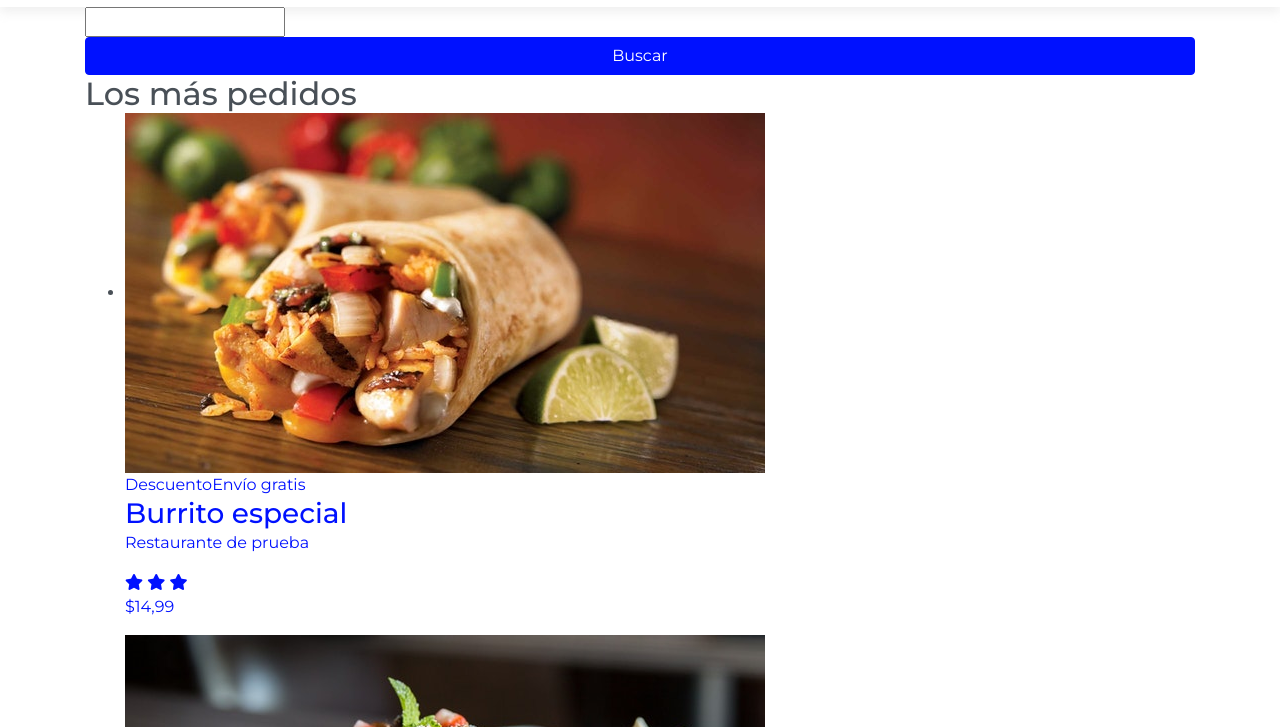
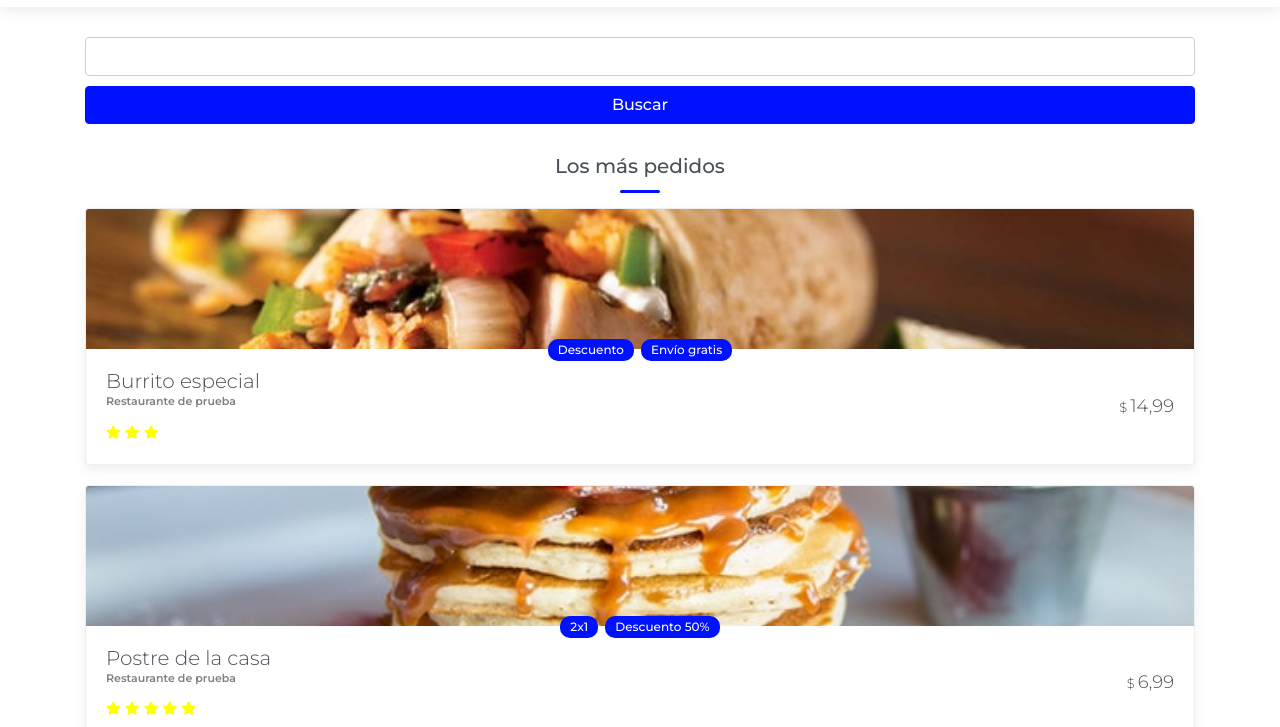
Before and after one commit to andrextor/appCatalogo, a plain HTML site: page index.html in a window 1280 px wide. Shown: the part 73-800 px from the top of the page. Drawn offline with Linux system fonts and the light colour scheme.

Commit message:
Finalizar seccion products

```diff
--- a/index.html
+++ b/index.html
@@ -188,7 +188,12 @@
                         </a>
                     </li>
                 </ul>
-
+                <div class="pt-4 pb-5 text-center">
+                    <a href="#" class="btn btn-block btn-link">
+                        <span class="d-block mb-2">Ver más productos</span>
+                        <i class="fas fa-arrow-down"></i>
+                    </a>
+                </div>
             </div>
         </div>
     </main>
--- a/sass/main.scss
+++ b/sass/main.scss
@@ -1,5 +1,7 @@
 $primary: #0011ff;
 $black2: #495057;
+
+
 
 @import 'bootstrap/bootstrap.scss';
 
@@ -22,16 +24,49 @@ a, .btn-link{
 	}
 }
 
-//header
+.btn.btn-primary{
+	font-weight: 500;
+	color: #fff;
+}
+
+.section-title{
+	font-size: 20px;
+	text-align: center;
+	padding: 15px 0 30px;
+	position: relative;
+
+	&::after{
+		content: '';
+		position: absolute;
+		display: block;
+		width: 40px;
+		height: 3px;
+		background: $primary;
+		bottom: 15px;
+		left: 50%;
+		transform: translateX(-50%);
+		border-radius: 4px;
+	}
+}
+
+// Header
+
 header{
 	background: #fff;
 	padding: 10px 0;
 	box-shadow: 0 5px 10px rgba(204,204,204,0.31);
+	position: fixed;
+	top: 0;
+	left: 0;
+	width: 100%;
+	z-index: 10;
+
 	h1{
 		font-size: 24px;
 		font-weight: 600;
 		text-transform: uppercase;
 	}
+
 	.avatar-container{
 		width: 60px;
 		height: 60px;
@@ -45,6 +80,7 @@ header{
 			object-position: center;
 			border-radius: 50%;
 		}
+
 		i{
 			position: absolute;
 			left: 0;
@@ -53,7 +89,10 @@ header{
 			color: $primary;
 		}
 	}
-	.profile-option-modal{
+
+}
+
+.profile-options-modal{
 		.profile-options-list{
 			padding: 0;
 			margin: 0;
@@ -64,6 +103,7 @@ header{
 					display: block;
 					padding: 10px 0;
 					color: $black2;
+
 					i{
 						display: inline-block;
 						width: 18px;
@@ -72,7 +112,123 @@ header{
 					}
 				}
 			}
+		}
+	}
 
+
+
+// Main
+
+.main{
+	padding-top: 80px;
+}
+
+.search-container{
+	padding-top: 30px;
+
+	input{
+		display: block;
+		width: 100%;
+		margin-bottom: 10px;
+		border: 1px solid #ccc;
+		font-size: 14px;
+		padding: 8px 10px;
+		border-radius: 4px;
+	}
+}
+
+.products-list-container{
+	padding-top: 15px;
+
+	ul{
+		padding: 0;
+		margin: 0;
+		list-style: none;
+
+		li{
+			border: 1px solid rgba(204,204,204, 0.31);
+			box-shadow: 0px 5px 10px rgba(204,204,204, 0.31);
+			background: #fff;
+			margin-bottom: 20px;
+			border-radius: 4px;
+			overflow: hidden;
+
+			.product-image{
+				img{
+					width: 100%;
+					height: 140px;
+					object-fit: cover;
+					object-position: center;
+				}
+			}
+
+			.product-info{
+				padding: 20px;
+				display: flex;
+				justify-content: space-between;
+				align-items: center;
+				position: relative;
+
+				.tags{
+					display: flex;
+					align-items: center;
+					justify-content: center;
+					position: absolute;
+					top: -10px;
+					left: 50%;
+					transform: translateX(-50%);
+					width: 100%;
+
+					span{
+						display: block;
+						background: $primary;
+						color: #fff;
+						border-radius: 10px;
+						margin-right: 7px;
+						font-size: 12px;
+						padding: 2px 10px;
+						font-weight: 500;
+
+						&:last-child{
+							margin-right: 0;
+						}
+					}
+				}
+
+				.product-name{
+					font-weight: 300;
+					font-size: 20px;
+					color: $black2;
+				}
+
+				.restaurant{
+					margin-bottom: 10px;
+					font-size: 11px;
+					color: #807e7e;
+					font-weight: 600;
+				}
+
+				.stars{
+					margin-top: 5px;
+
+					i{
+						font-size: 13px;
+						color: yellow;
+					}
+				}
+
+				.product-price{
+					font-size: 18px;
+					margin: 0;
+					font-weight: 300;
+					color: $black2;
+
+					span{
+						font-size: 13px;
+						margin-right: 3px;
+					}
+				}
+			}
 		}
 	}
 }
```
Also changed, not shown: css/main.css, 1 other file.
